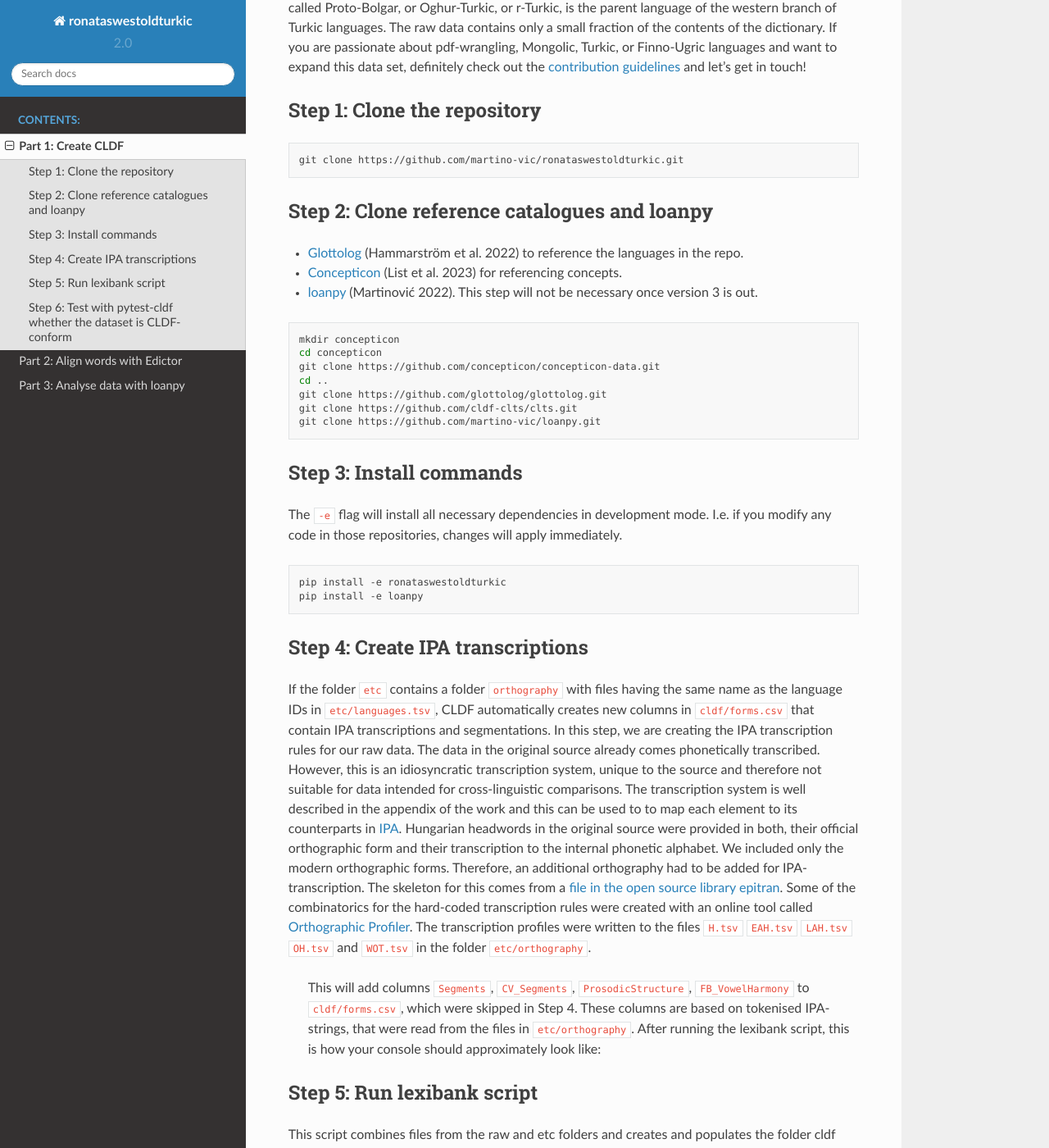
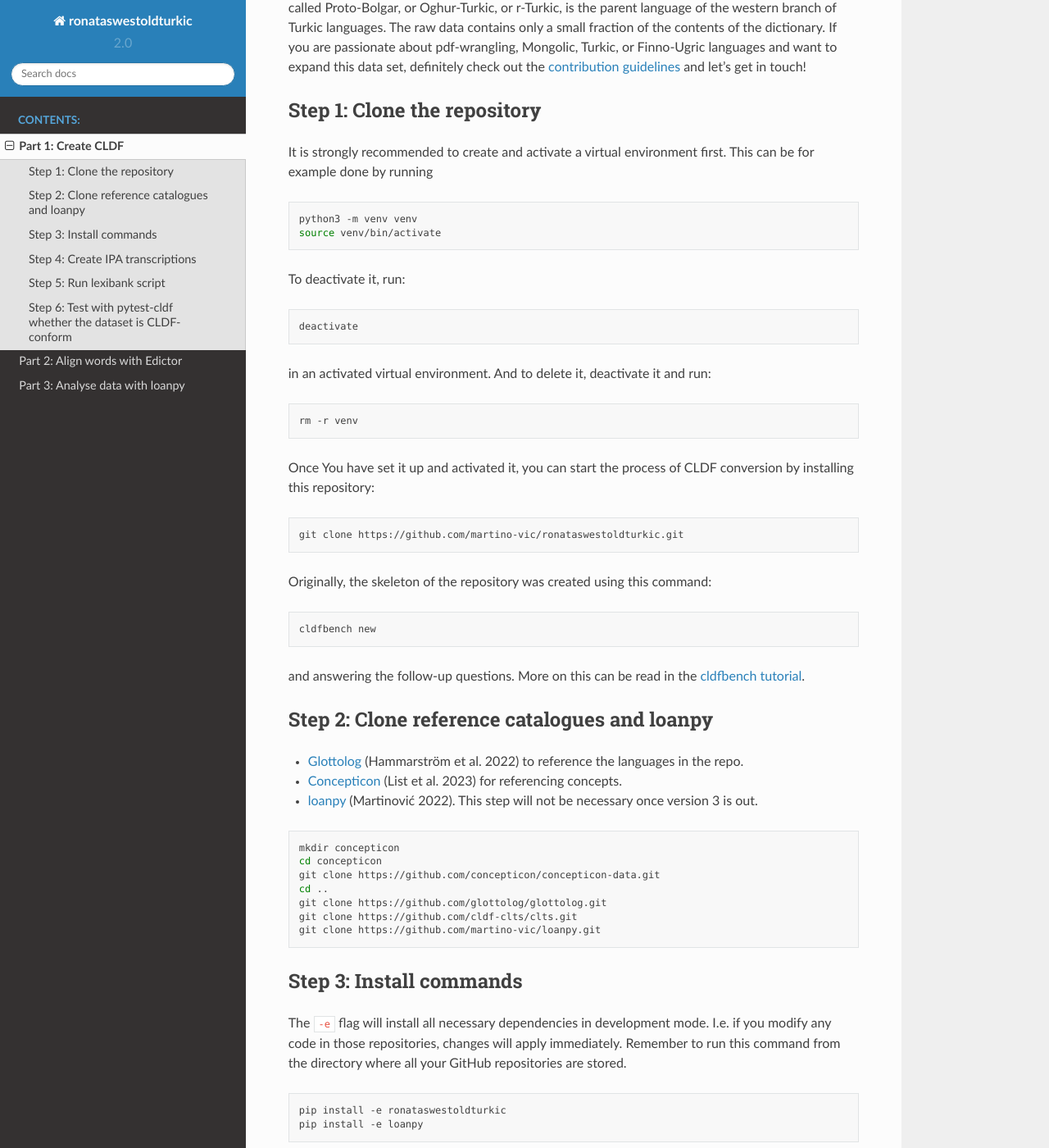
Before and after one commit to LoanpyDataHub/ronataswestoldturkic, a Sphinx documentation site: the page built from docs/mkcldf.rst, in a window 1280 px wide and 1400 px high, scrolled down 282 px. Shown: the whole window at 82% size. Built offline with Sphinx 7.4.7 and the Read the Docs theme 2.0.0, drawn with Linux system fonts in a browser that asks for light colours; some of the changed text lies outside the part shown.

```diff
--- a/docs/mkcldf.rst
+++ b/docs/mkcldf.rst
@@ -21,9 +21,41 @@ and let's get in touch!
 Step 1: Clone the repository
 ----------------------------
 
+It is strongly recommended to create and activate a virtual environment first.
+This can be for example done by running
+
+.. code-block:: sh
+
+   python3 -m venv venv
+   source venv/bin/activate
+
+To deactivate it, run:
+
+.. code-block:: sh
+
+   deactivate
+
+in an activated virtual environment. And to delete it, deactivate it and run:
+
+.. code-block:: sh
+
+   rm -r venv
+
+Once You have set it up and activated it, you can start the process
+of CLDF conversion by installing this repository:
+
 .. code-block:: sh
 
    git clone https://github.com/martino-vic/ronataswestoldturkic.git
+
+Originally, the skeleton of the repository was created using this command:
+
+.. code-block:: sh
+
+   cldfbench new
+
+and answering the follow-up questions. More on this can be read in the
+`cldfbench tutorial <https://github.com/cldf/cldfbench/blob/master/doc/tutorial.md>`_.
 
 Step 2: Clone reference catalogues and loanpy
 ---------------------------------------------
@@ -51,7 +83,8 @@ Step 3: Install commands
 
 The ``-e`` flag will install all necessary dependencies in development mode.
 I.e. if you modify any code in those repositories, changes will apply
-immediately.
+immediately. Remember to run this command from the directory where
+all your GitHub repositories are stored.
 
 .. code-block:: sh
 
@@ -138,10 +171,10 @@ These dependencies were installed when running
 ``pip install -e ronataswestoldturkic`` eariler.
 
 - The attr library from the PyLexibank ecosystem will create the custom
-language class with
+  language class with
   custom columns in the output file ``cldf/forms.csv``.
 - The `slug <https://clldutils.readthedocs.io/en/latest/misc.html#clldutils.misc.slug>`_
-  function from the clldutils library will be used to format some IDs
+  function from the clldutils library will be used to format some IDs.
 - The `prosodic_string
   <https://lingpyxrotwang.readthedocs.io/en/latest/reference/lingpy.sequence.html#lingpy.sequence.sound_classes.prosodic_string>`_
   function from the lingpy library will be used to create the phonotactic
@@ -149,7 +182,7 @@ language class with
 - The `token2class
   <https://lingpyxrotwang.readthedocs.io/en/latest/reference/lingpy.sequence.html#lingpy.sequence.sound_classes.token2class>`_
   function from the lingpy library will be used to identify whether an IPA
-  character is a vowel or a consonant
+  character is a vowel or a consonant.
 - The classes from the `pylexibank <https://pypi.org/project/pylexibank/>`_
   library are all related to specifying the output format. Dataset, for
   example loads the default data format, Lexeme will be used to customise it,
@@ -323,12 +356,20 @@ created with a custom script from an additional column in ``raw/wot.tsv``.
         args.log.info("added languages")
 
 Here we read the file ``etc/languages.tsv`` which contains the references to
-`Glottolog <https://glottolog.org/>`_. Out of the five languages in this
-repository, only Hungarian
-is clearly present in Glottolog. Old Hungarian is missing, but a
+`Glottolog <https://glottolog.org/>`_ and write the information to
+``cldf/languages.csv``. Out of the five languages in this repository, only
+Hungarian is clearly present in Glottolog. Old Hungarian is missing, but a
 `request <https://github.com/glottolog/glottolog/issues/899>`_ was opened to
 add it and after some discussion there seems to be a plan to include it in a
-future version of Glottolog.
+future version of Glottolog. Early and Late Ancient Hungarian are categories
+that are only used in our source and can therefore not be added to Glottolog,
+according to their `principles
+<https://glottolog.org/glottolog/glottologinformation>`_. Even though
+Glottolog does not contain Proto-languages, the nodes in their language
+family trees have their own glotto-codes, which serve as a reasonable proxy.
+In the case of West Old Turkic, the ancestor language of Bolgarian and Chuvash,
+we can thus insert the glotto-code of Bolgar into our table.
+
 
 .. code-block:: python
 
```
Also changed, not shown: NOTES.md (+1 -1 lines), README.md (+1 -1 lines), cldf/README.md, 3 other files.
